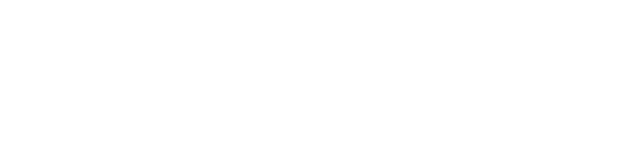
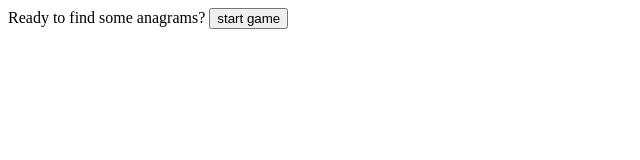
Before and after one commit to sdspikes/text_twist, a plain HTML site: page index.html in a window 1280 px wide. Shown: the whole page, without its empty margins (0-640 px from the left). Drawn offline with nearby package versions, Linux system fonts and the light colour scheme.

Commit message:
Update index.html

```diff
--- a/index.html
+++ b/index.html
@@ -7,9 +7,11 @@
   <title>Anagram Game</title>
   <meta name="description" content="Anagrams">
   <meta name="author" content="Sarah Spikes">
+  <script src="https://ajax.googleapis.com/ajax/libs/jquery/3.5.1/jquery.min.js"></script>
+  <script src="js/scripts.js"></script>
 </head>
-
 <body>
-  <script src="js/scripts.js"></script>
+  Ready to find some anagrams?
+  <button class="start_btn">start game</button>
 </body>
 </html>
```
